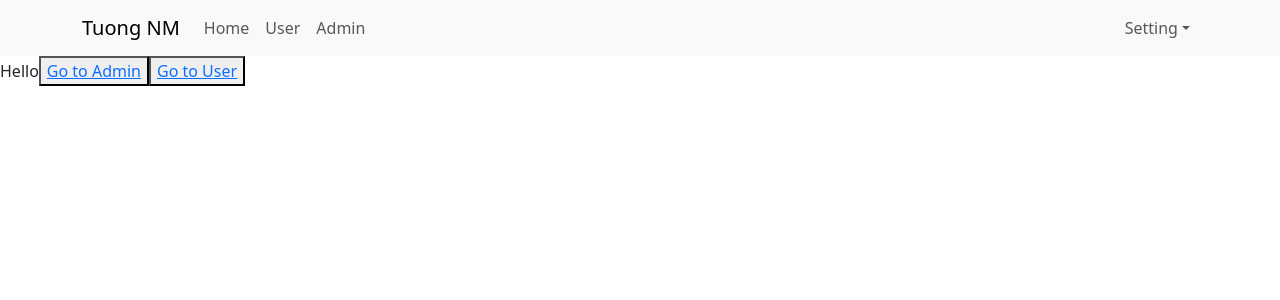
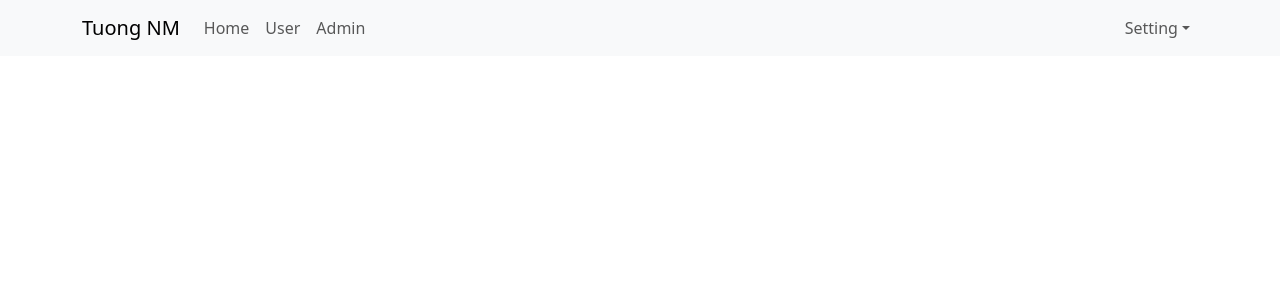
Before and after one commit to tuongnm2001/React_Ultimate, a React (Create React App) app: page / in a window 1280 px wide. Shown: the top 300 px of the page. Built offline with nearby package versions, Linux system fonts and the light colour scheme.

Commit message:
nested Routes

```diff
--- a/src/App.js
+++ b/src/App.js
@@ -1,21 +1,27 @@
 import './App.scss';
 import './App.scss'
 import Header from './components/Header/Header';
-import { Link } from 'react-router-dom';
+import { Outlet } from 'react-router-dom';
 
 const App = () => {
 
   return (
-    <div className="app-container">
-      <Header />
-      Hello
-      <button>
-        <Link to='/admins'>Go to Admin</Link>
-      </button>
-      <button>
-        <Link to='/users'>Go to User</Link>
-      </button>
+    <div className='app-container'>
+      <div className='header-container'>
+        <Header />
+      </div>
+
+      <div className='main-container'>
+        <div className='sidenav-container'>
+
+        </div>
+
+        <div className='app-content'>
+          <Outlet />
+        </div>
+      </div>
     </div>
+
   );
 }
 export default App;
--- a/src/index.js
+++ b/src/index.js
@@ -15,9 +15,10 @@
     {/* <React.StrictMode> */}
     <BrowserRouter>
       <Routes>
-        <Route path='/' element={<App />} />
-        <Route path='/admins' element={<Admin />} />
-        <Route path='/users' element={<User />} />
+        <Route path='/' element={<App />}>
+          <Route path='/admins' element={<Admin />} />
+          <Route path='/users' element={<User />} />
+        </Route>
       </Routes>
     </BrowserRouter>
     {/* </React.StrictMode> */}
```
